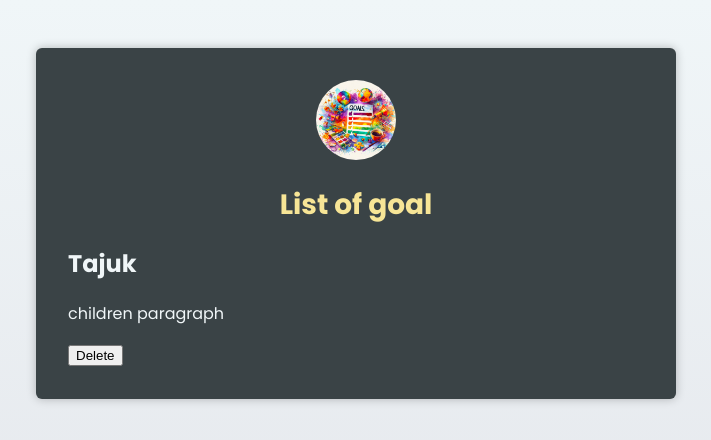
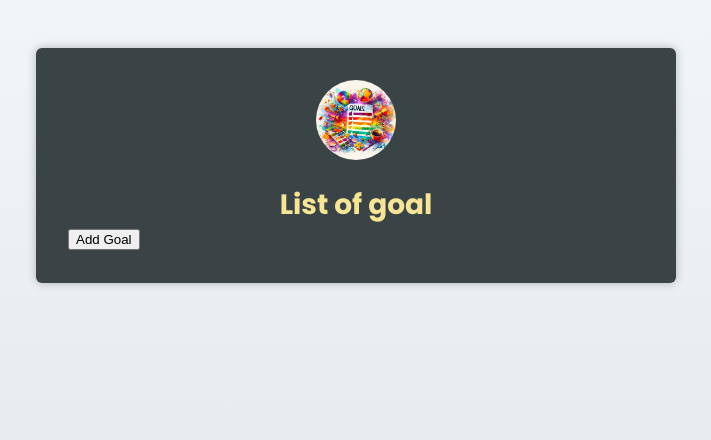
Before and after one commit to ainmutaqorrobin/TodoGoalList, a React (Vite) app: page / in a window 1280 px wide. Shown: the top 440 px of the page, without its empty margins (284-995 px from the left). Built offline with nearby package versions, Linux system fonts and the light colour scheme.

Commit message:
create useState for add CourseGoal component

```diff
--- a/src/App.tsx
+++ b/src/App.tsx
@@ -1,17 +1,42 @@
+import goalImage from "./assets/goals.jpg";
 import CourseGoal from "./components/CourseGoal";
-import goalImage from "./assets/goals.jpg";
 import Header from "./components/Header";
+import { useState } from "react";
 
+interface CourseGoal {
+  title: string;
+  description: string;
+  id: number;
+}
 export default function App() {
+  const [goals, setGoals] = useState<CourseGoal[]>([]);
+
+  function handleAddGoal() {
+    setGoals((prevGoals) => {
+      const newGoals: CourseGoal = {
+        id: Math.random(),
+        title: "tajuk robin",
+        description: "robin terlalu kacak",
+      };
+      return [...prevGoals, newGoals];
+    });
+  }
   return (
     <div>
       <main>
         <Header image={{ src: goalImage, alt: "List of goals" }}>
           <h1>List of goal</h1>
         </Header>
-        <CourseGoal title="Tajuk">
-          <p>children paragraph</p>
-        </CourseGoal>
+        <button onClick={handleAddGoal}>Add Goal</button>
+        <ul>
+          {goals.map((goal) => (
+            <li key={goal.id}>
+              <CourseGoal title={goal.title}>
+                <p>{goal.description}</p>
+              </CourseGoal>
+            </li>
+          ))}
+        </ul>
       </main>
     </div>
   );
```
